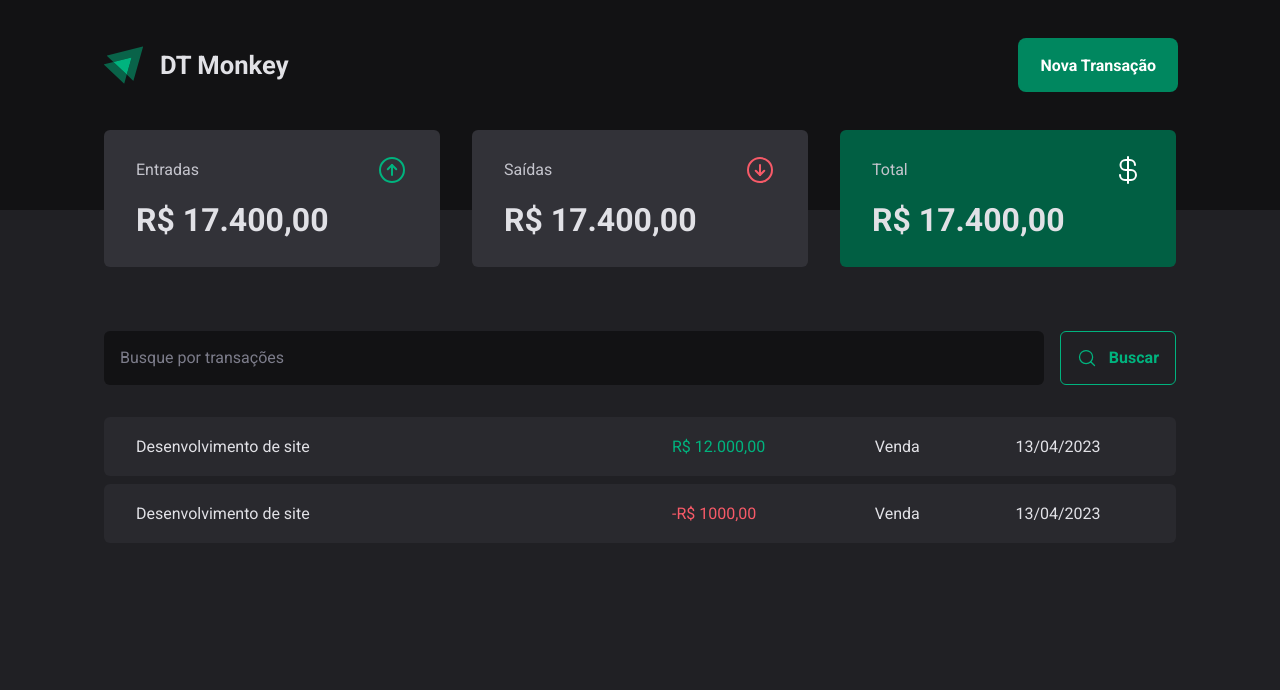
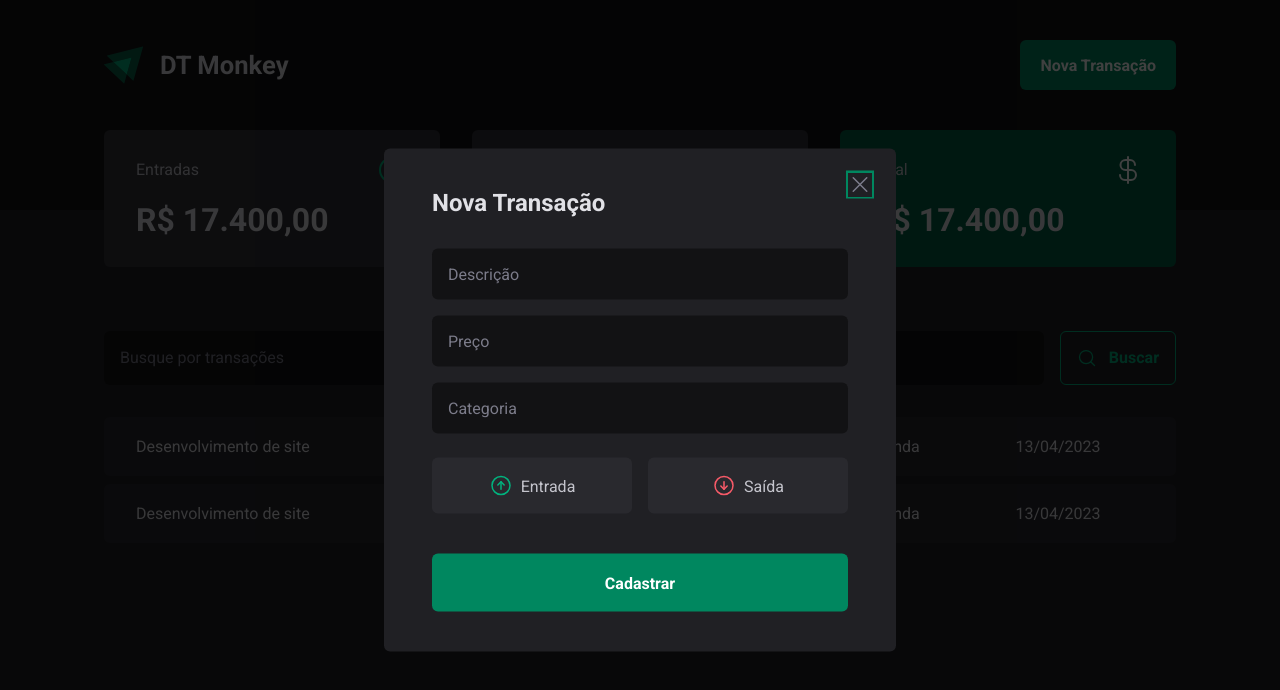
Before and after one commit to raiane-oliveira/DT-money, a React (Vite) app: page / in a window 1280 px wide. Both pictures are taken after a click on the button "Nova Transação". Shown: the top 690 px of the page. Built offline with nearby package versions, Linux system fonts and the light colour scheme.

Commit message:
feat: accessible modal

```diff
--- a/package.json
+++ b/package.json
@@ -10,6 +10,8 @@
     "preview": "vite preview"
   },
   "dependencies": {
+    "@radix-ui/react-dialog": "^1.0.4",
+    "@radix-ui/react-radio-group": "^1.1.3",
     "phosphor-react": "^1.4.1",
     "react": "^18.2.0",
     "react-dom": "^18.2.0",
--- a/src/components/Header/index.tsx
+++ b/src/components/Header/index.tsx
@@ -5,7 +5,10 @@
   NewTransactionButton,
 } from './styles'
 
+import * as Dialog from '@radix-ui/react-dialog'
+
 import logoIgnite from '../../assets/ignite-simbol.svg'
+import { NewTransactionModal } from '../NewTransactionModal'
 
 export function Header() {
   return (
@@ -16,7 +19,13 @@
           <span>DT Monkey</span>
         </LogoContainer>
 
-        <NewTransactionButton>Nova Transação</NewTransactionButton>
+        <Dialog.Root>
+          <Dialog.Trigger asChild>
+            <NewTransactionButton>Nova Transação</NewTransactionButton>
+          </Dialog.Trigger>
+
+          <NewTransactionModal />
+        </Dialog.Root>
       </HeaderContent>
     </HeaderContainer>
   )
--- /dev/null
+++ b/src/components/NewTransactionModal/index.tsx
@@ -0,0 +1,45 @@
+import * as Dialog from '@radix-ui/react-dialog'
+
+import {
+  CloseButton,
+  Content,
+  Overlay,
+  TransactionType,
+  TransactionTypeButton,
+} from './styles'
+import { ArrowCircleDown, ArrowCircleUp, X } from 'phosphor-react'
+
+export function NewTransactionModal() {
+  return (
+    <Dialog.Portal>
+      <Overlay />
+
+      <Content>
+        <Dialog.Title>Nova Transação</Dialog.Title>
+        <CloseButton>
+          <X size={24} />
+        </CloseButton>
+
+        <form action="">
+          <input type="text" placeholder="Descrição" required />
+          <input type="number" placeholder="Preço" required />
+          <input type="text" placeholder="Categoria" required />
+
+          <TransactionType>
+            <TransactionTypeButton variant="income" value="income">
+              <ArrowCircleUp size={24} />
+              Entrada
+            </TransactionTypeButton>
+
+            <TransactionTypeButton variant="outcome" value="outcome">
+              <ArrowCircleDown size={24} />
+              Saída
+            </TransactionTypeButton>
+          </TransactionType>
+
+          <button type="submit">Cadastrar</button>
+        </form>
+      </Content>
+    </Dialog.Portal>
+  )
+}
--- /dev/null
+++ b/src/components/NewTransactionModal/styles.ts
@@ -0,0 +1,124 @@
+import { styled } from 'styled-components'
+import * as Dialog from '@radix-ui/react-dialog'
+import * as RadioGroup from '@radix-ui/react-radio-group'
+
+export const Overlay = styled(Dialog.Overlay)`
+  position: fixed;
+  width: 100vw;
+  height: 100vh;
+  inset: 0;
+  background: rgba(0, 0, 0, 0.75);
+`
+
+export const Content = styled(Dialog.Content)`
+  min-width: 32rem;
+  border-radius: 6px;
+  padding: 2.5rem 3rem;
+  background: ${(props) => props.theme['gray-800']};
+
+  position: fixed;
+  top: 50%;
+  left: 50%;
+  transform: translate(-50%, -50%);
+
+  form {
+    margin-top: 2rem;
+
+    display: flex;
+    flex-direction: column;
+    gap: 1rem;
+
+    input {
+      border-radius: 6px;
+      border: 0;
+      background: ${(props) => props.theme['gray-900']};
+      color: ${(props) => props.theme['gray-300']};
+      padding: 1rem;
+
+      &::placeholder {
+        color: ${(props) => props.theme['gray-500']};
+      }
+    }
+
+    button[type='submit'] {
+      height: 58px;
+      border: 0;
+      background: ${(props) => props.theme['green-500']};
+      color: ${(props) => props.theme.white};
+      font-weight: bold;
+      padding: 0 1.25rem;
+      border-radius: 6px;
+      margin-top: 1.5rem;
+      cursor: pointer;
+      transition: 0.2s;
+
+      &:hover {
+        background: ${(props) => props.theme['green-700']};
+      }
+    }
+  }
+`
+
+export const CloseButton = styled(Dialog.Close)`
+  position: absolute;
+  right: 1.5rem;
+  top: 1.5rem;
+
+  background: transparent;
+  border: 0;
+  line-height: 0;
+  cursor: pointer;
+  color: ${(props) => props.theme['gray-500']};
+`
+
+export const TransactionType = styled(RadioGroup.Root)`
+  display: flex;
+  gap: 1rem;
+  margin-top: 0.5rem;
+`
+
+interface TransactionTypeButtonProps {
+  variant: 'income' | 'outcome'
+}
+
+export const TransactionTypeButton = styled(
+  RadioGroup.Item,
+)<TransactionTypeButtonProps>`
+  flex: 1;
+  display: flex;
+  align-items: center;
+  justify-content: center;
+  gap: 0.5rem;
+
+  border-radius: 6px;
+  background: ${(props) => props.theme['gray-700']};
+  border: 0;
+  padding: 1rem;
+
+  color: ${(props) => props.theme['gray-300']};
+  cursor: pointer;
+  transition: 0.2s;
+
+  svg {
+    color: ${(props) =>
+      props.variant === 'income'
+        ? props.theme['green-300']
+        : props.theme['red-300']};
+  }
+
+  &:hover {
+    background: ${(props) => props.theme['gray-600']};
+  }
+
+  &[data-state='checked'] {
+    background: ${(props) =>
+      props.variant === 'income'
+        ? props.theme['green-500']
+        : props.theme['red-500']};
+    color: ${(props) => props.theme.white};
+
+    svg {
+      color: ${(props) => props.theme.white};
+    }
+  }
+`
```
Also changed, not shown: 1 other file (tests, documents, lock files or other folders).
